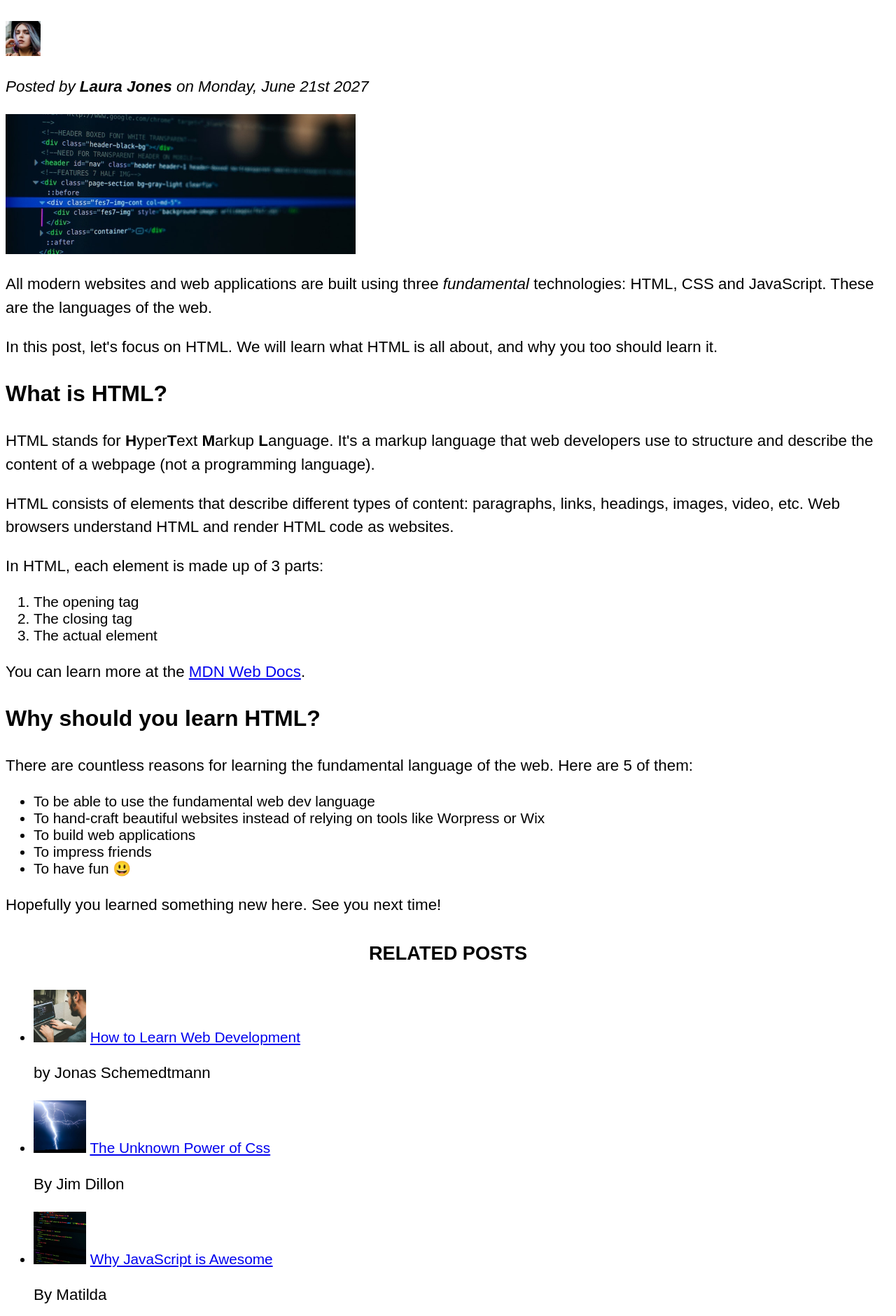
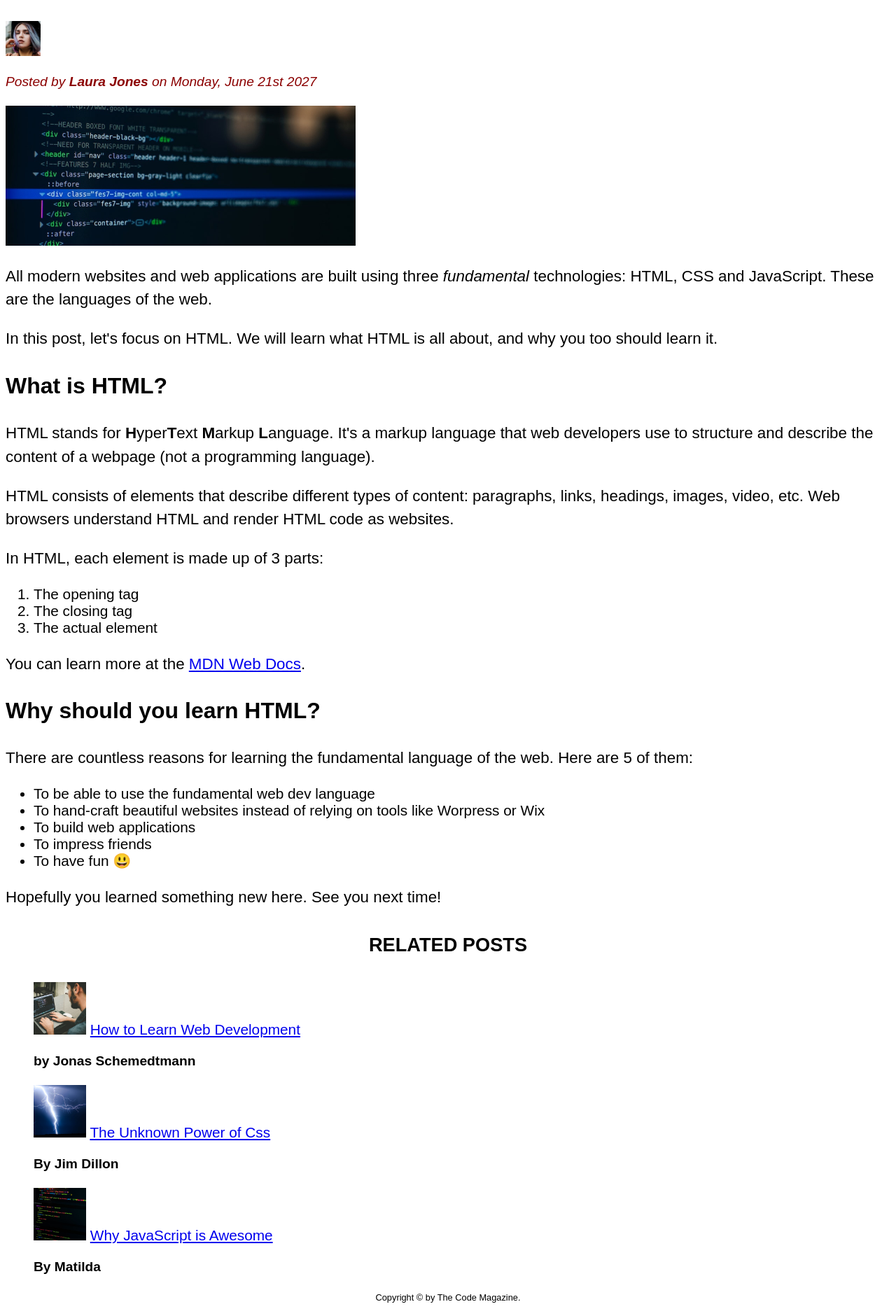
Before and after one commit to Saurav-98/The-Code-Magazine, a plain HTML site: page index.html in a window 1280 px wide. Shown: the part 180-2060 px from the top of the page at 70% size. Drawn offline with Linux system fonts and the light colour scheme.

Commit message:
selecting elements using ID and classes

```diff
--- a/index.html
+++ b/index.html
@@ -21,7 +21,7 @@
       <header>
         <h2>The Basic Language of the Web: HTML</h2>
         <img src="./images/laura-jones.jpg" alt="laura Jones profile Picture" width="50px" height="50px">
-        <p>Posted by <strong>Laura Jones</strong> on Monday, June 21st 2027</p>
+        <p id="author">Posted by <strong>Laura Jones</strong> on Monday, June 21st 2027</p>
         <img src="./images/post-img.jpg" alt="post 1" width="500px" height="200px" >
       </header>
 
@@ -63,19 +63,19 @@
 
     <aside>
       <h4>Related Posts</h4>
-      <ul>
-        <li><img src="./images/related-1.jpg" width="75px" height="75px" alt="related post 1" /> <a href="#">How to Learn Web Development</a> <p>by Jonas Schemedtmann</p> </li>
+      <ul class="related">
+        <li><img src="./images/related-1.jpg" width="75px" height="75px" alt="related post 1" /> <a href="#">How to Learn Web Development</a> <p class="related-author">by Jonas Schemedtmann</p> </li>
         <li>
-          <img src="./images/related-2.jpg" alt="related image 2" width="75px" height="75px" /> <a href="#">The Unknown Power of Css</a> <p>By Jim Dillon</p>
+          <img src="./images/related-2.jpg" alt="related image 2" width="75px" height="75px" /> <a href="#">The Unknown Power of Css</a> <p class="related-author">By Jim Dillon</p>
         </li>
         <li>
-          <img src="./images/related-3.jpg" alt="related image 3" width="75px" height="75px"> <a href="#">Why JavaScript is Awesome</a> <p>By Matilda</p>
+          <img src="./images/related-3.jpg" alt="related image 3" width="75px" height="75px"> <a href="#">Why JavaScript is Awesome</a> <p class="related-author">By Matilda</p>
         </li>
       </ul>
     </aside>
 
     <footer>
-      <p>Copyright &copy; by The Code Magazine.</p>
+      <p id="copyright">Copyright &copy; by The Code Magazine.</p>
     </footer>
 
   </body>
--- a/styles/style.css
+++ b/styles/style.css
@@ -32,15 +32,29 @@ font-size: 1.4rem;
 line-height: 1.5;
 }
 
-footer  p {
+/* footer  p {
   font-size: 0.8rem;
   text-align: center;
-}
+} */
 
 li {
 
   font-size: 1.3rem;
 }
-article header p {
+#author {
   font-style: italic;
+  color:darkred;
+  font-size: 1.2rem;
 }
+#copyright {
+  font-size: 0.8rem;
+  text-align: center;
+}
+.related-author {
+  font-size: 1.2rem;
+  font-weight: bold;
+}
+
+.related {
+  list-style: none;
+}
```
